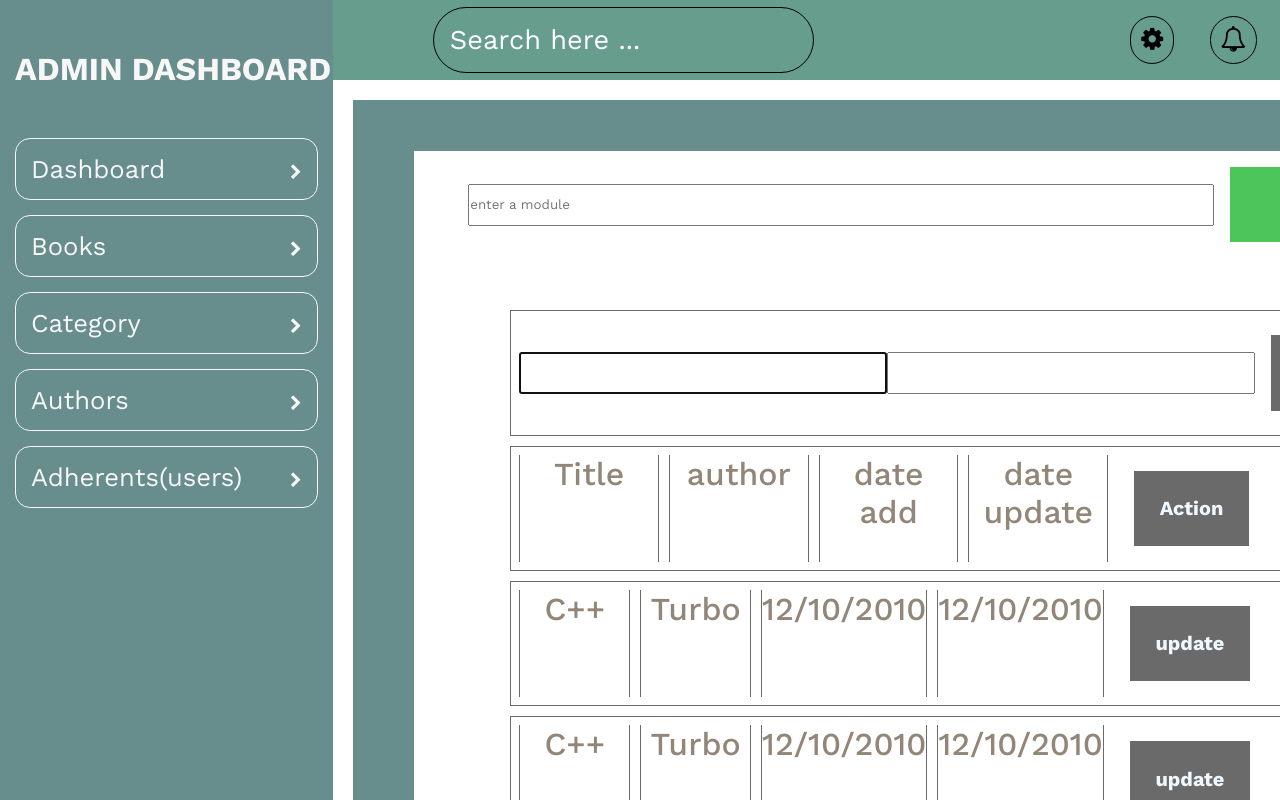
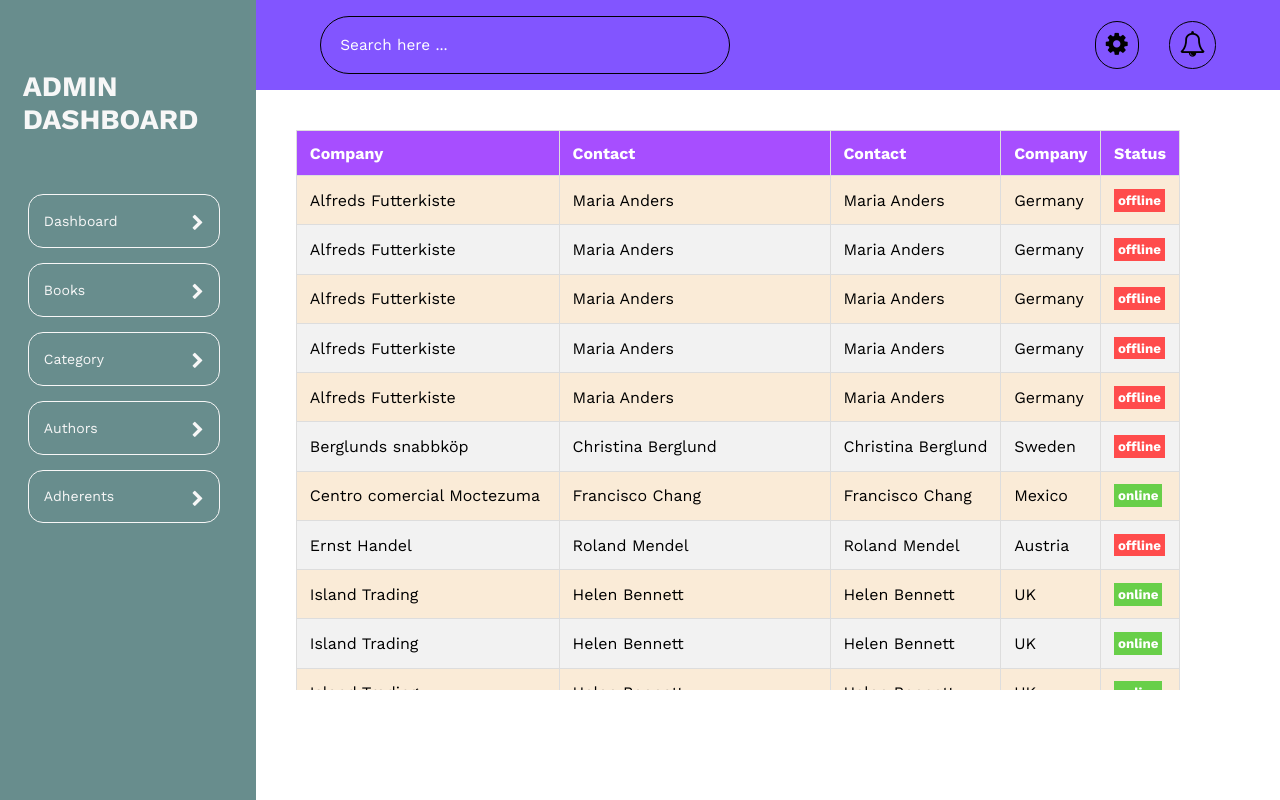
Before and after one commit to FeraounAbdelAziz/betaAdmin, a plain HTML site: page index.html in a window 1280 px wide. Drawn offline with nearby package versions, Linux system fonts and the light colour scheme.

Commit message:
Add files via upload

```diff
--- a/index.html
+++ b/index.html
@@ -26,62 +26,144 @@
                     <div class="search-bar">
                         <input class="search-input" type="text" placeholder="Search here ...">
                     </div>
-
                     <div class="admin-bar">
                         <i class="fa fa-cog settings" aria-hidden="true"></i>
                         <i class="fa fa-bell-o notifications" aria-hidden="true"></i>
                     </div>
                 </div>
                 <div class="dashboard">
-                    <div class="app-crud-admin">
-                        <div class="container">
-                            <div class="App-content">
-                                <form class="course-form">
-                                    <input type="text" placeholder="enter a module" id="name">
-                                    <input class="btn gr" type="submit" value="Add">
-                                </form>
-                                <ul class="course-add">
-
-
-                                    <li>
-                                        <form class="update-form">
-                                            <input autoFocus type="text">
-                                            <input autoFocus type="text">
-
-                                            <input class="btn bl" type="submit" value="update">
-                                        </form>
-                                    </li>
-
-                                    <li>
-                                        <div class="course-name">Title</div>
-                                        <div class="course-name">author</div>
-                                        <div class="course-name">date add</div>
-                                        <div class="course-name">date update</div>
-                                        <input class="btn bl" type="button" value="Action">
-                                        <input class="btn rd" type="button" value="Action">
-                                    </li>
-                                    <li>
-                                        <div class="course-name">C++</div>
-                                        <div class="course-name">Turbo</div>
-                                        <div class="course-name">12/10/2010</div>
-                                        <div class="course-name">12/10/2010</div>
-                                        <input class="btn bl" type="button" value="update">
-                                        <input class="btn rd" type="button" value="delete">
-                                    </li>
-                                    <li>
-                                        <div class="course-name">C++</div>
-                                        <div class="course-name">Turbo</div>
-                                        <div class="course-name">12/10/2010</div>
-                                        <div class="course-name">12/10/2010</div>
-                                        <input class="btn bl" type="button" value="update">
-                                        <input class="btn rd" type="button" value="delete">
-                                    </li>
-
-
-                                </ul>
-                            </div>
-                        </div>
-                    </div>
+                    <table class="dashboard-table">
+                        <thead>
+                            <tr>
+                                <th>Company</th>
+                                <th>Contact</th>
+                                <th>Contact</th>
+                                <th>Company</th>
+                                <th>Status</th>
+                            </tr>
+                        </thead>
+                        <tbody>
+                            <tr>
+                                <td>Alfreds Futterkiste</td>
+                                <td>Maria Anders</td>
+                                <td>Maria Anders</td>
+                                <td>Germany</td>
+                                <td><form action=""><button class="btn btn-offline">offline</button></form></td>
+                            </tr>
+                            <tr>
+                                <td>Alfreds Futterkiste</td>
+                                <td>Maria Anders</td>
+                                <td>Maria Anders</td>
+                                <td>Germany</td>
+                                <td><form action=""><button class="btn btn-offline">offline</button></form></td>
+                            </tr>
+                            <tr>
+                                <td>Alfreds Futterkiste</td>
+                                <td>Maria Anders</td>
+                                <td>Maria Anders</td>
+                                <td>Germany</td>
+                                <td><form action=""><button class="btn btn-offline">offline</button></form></td>
+                            </tr>
+                            <tr>
+                                <td>Alfreds Futterkiste</td>
+                                <td>Maria Anders</td>
+                                <td>Maria Anders</td>
+                                <td>Germany</td>
+                                <td><form action=""><button class="btn btn-offline">offline</button></form></td>
+                            </tr>
+                            <tr>
+                                <td>Alfreds Futterkiste</td>
+                                <td>Maria Anders</td>
+                                <td>Maria Anders</td>
+                                <td>Germany</td>
+                                <td><form action=""><button class="btn btn-offline">offline</button></form></td>
+                            </tr>
+                            <tr>
+                                <td>Berglunds snabbköp</td>
+                                <td>Christina Berglund</td>
+                                <td>Christina Berglund</td>
+                                <td>Sweden</td>
+                                <td><form action=""><button class="btn btn-offline">offline</button></form></td>
+                            </tr>
+                            <tr>
+                                <td>Centro comercial Moctezuma</td>
+                                <td>Francisco Chang</td>
+                                <td>Francisco Chang</td>
+                                <td>Mexico</td>
+                                <td><form action=""><button class="btn btn-online">online</button></form></td>
+                            </tr>
+                            <tr>
+                                <td>Ernst Handel</td>
+                                <td>Roland Mendel</td>
+                                <td>Roland Mendel</td>
+                                <td>Austria</td>
+                                <td><form action=""><button class="btn btn-offline">offline</button></form></td>
+                            </tr>
+                            <tr>
+                                <td>Island Trading</td>
+                                <td>Helen Bennett</td>
+                                <td>Helen Bennett</td>
+                                <td>UK</td>
+                                <td><form action=""><button class="btn btn-online">online</button></form></td>
+                            </tr>
+                            <tr>
+                                <td>Island Trading</td>
+                                <td>Helen Bennett</td>
+                                <td>Helen Bennett</td>
+                                <td>UK</td>
+                                <td><form action=""><button class="btn btn-online">online</button></form></td>
+                            </tr>
+                            <tr>
+                                <td>Island Trading</td>
+                                <td>Helen Bennett</td>
+                                <td>Helen Bennett</td>
+                                <td>UK</td>
+                                <td><form action=""><button class="btn btn-online">online</button></form></td>
+                            </tr>
+                            <tr>
+                                <td>Königlich Essen</td>
+                                <td>Philip Cramer</td>
+                                <td>Philip Cramer</td>
+                                <td>Germany</td>
+                                <td><form action=""><button class="btn btn-online">online</button></form></td>
+                            </tr>
+                            <tr>
+                                <td>Königlich Essen</td>
+                                <td>Philip Cramer</td>
+                                <td>Philip Cramer</td>
+                                <td>Germany</td>
+                                <td><form action=""><button class="btn btn-online">online</button></form></td>
+                            </tr>
+                            <tr>
+                                <td>Laughing Bacchus Winecellars</td>
+                                <td>Laughing Bavcchus Winecellars</td>
+                                <td>Yoshi Tannamuri</td>
+                                <td>Canada</td>
+                                <td><form action=""><button class="btn btn-offline">offline</button></form></td>
+                            </tr>
+                            <tr>
+                                <td>Magazzini Alimentari Riuniti</td>
+                                <td>Giovanni Rovelli</td>
+                                <td>Giovanni Rovelli</td>
+                                <td>Italy</td>
+                                <td><form action=""><button class="btn btn-offline">offline</button></form></td>
+                            </tr>
+                            <tr>
+                                <td>North/South</td>
+                                <td>Simon Crowther</td>
+                                <td>Simon Crowther</td>
+                                <td>UK</td>
+                                <td><form action=""><button class="btn btn-online">online</button></form></td>
+                            </tr>
+                            <tr>
+                                <td>Paris spécialités</td>
+                                <td>Paris spécialités</td>
+                                <td>Marie Bertrand</td>
+                                <td>France</td>
+                                <td><form action=""><button class="btn btn-offline">offline</button></form></td>
+                            </tr>
+                        </tbody>
+                </table>
                 </div>
             </div>
             <div class="side-nav">
@@ -91,7 +173,7 @@
                     <li class="side-nav-ul-li">Books<i class="fa fa-chevron-right" aria-hidden="true"></i></li>
                     <li class="side-nav-ul-li">Category<i class="fa fa-chevron-right" aria-hidden="true"></i></li>
                     <li class="side-nav-ul-li">Authors<i class="fa fa-chevron-right" aria-hidden="true"></i></li>
-                    <li class="side-nav-ul-li">Adherents(users)<i class="fa fa-chevron-right" aria-hidden="true"></i></li>
+                    <li class="side-nav-ul-li">Adherents<i class="fa fa-chevron-right" aria-hidden="true"></i></li>
                 </ul>
             </div>
         </div>
--- a/style.css
+++ b/style.css
@@ -8,19 +8,20 @@
     position:fixed;
     display: flex;
     flex-direction: row-reverse;
+    justify-content: start;
 }
 .side-nav {
     background-color:  #688d8d; ;
-    width: 26vw;
+    width: 20vw;
     height: 100vh;
-    position: relative;
     display: flex;
     flex-direction: column;
+    padding: 1vw;
 }
 .side-nav .side-nav-title {
-    margin: 50px 0px;
-    margin-left: 15px;
-    font-size: 2rem;
+    margin: 25% 0px;
+    margin-left: 10px;
+    font-size: 2.2vw;
     color: #f7f7f7;
 }
 .side-nav .side-nav-ul {
@@ -31,7 +32,8 @@
     cursor: pointer;
     color: #f7f7f7;
     padding: 15px;
-    font-size: 1.6rem;
+    width: 15vw;
+    font-size: 1.1vw;
     display: flex;
     flex-direction: row;
     align-items: center;
@@ -48,7 +50,7 @@
 }
 .side-nav .side-nav-ul-li i{
     margin-top: 5px;
-    font-size: 1rem;
+    font-size: 1.2em;
 }
 
 
@@ -58,23 +60,19 @@
     flex-direction: row;
     justify-content: space-between;
     align-items: center;
-
-    position: relative;
-    right: 0;
-    height: 10%;
     width: 81.2vw;
-    padding: 10px 100px;
-    background-color: #679d8d;
+    padding: 16px 5vw;
+    background-color: #8255ff;
 }
 .dashboard-admin-container .admin-bar-icon {
     display: none;
 }
 .dashboard-admin-container .search-bar .search-input {
-    width: 100%;
-    font-size: 1.7em;
+    width: 32vw;
+    font-size: 1.2vw;
     border: 1.5px black solid;
     border-radius: 999999px;
-    padding: 16px;
+    padding: 1.5vw;
     background: none;
     transition: all .3s;
     outline: none;
@@ -89,8 +87,12 @@
 .dashboard-admin-container .search-bar .search-input:focus {
     border: 1.5px solid white;
 }
+.admin-bar {
+    display: flex;
+    justify-content: space-around;
+}
 .admin-bar .settings,.notifications {
-    font-size: 1.6rem;
+    font-size: 2vw;
     color: black;
     margin: 0 15px;
     cursor: pointer;
@@ -105,132 +107,56 @@
 
 }
 
+/*START ADMIN CRUD*/
 .dashboard {
-    width : 1000px;
-    margin: 20px;
-    background-color: darkgreen;
-    position:relative;
-    z-index: 999999;
+    margin: 2.5vw;
+    padding: .5rem;
+    display: flex;
 }
-/*START ADMIN CRUD*/
-.app-crud-admin {
-    position: absolute;
-    background-color: #688d8d;
-    }
+.dashboard-table {
+    display: block;
+    overflow-y: scroll;
+    border-collapse: collapse;
+    height: 70vh;
+}
+.dashboard-table thead{
+    background-color: #677d8d;
+}
+.dashboard-table tbody{
+    background-color: antiquewhite;
+}
+.dashboard-table td , .dashboard-table th {
+    border: 1px solid #ddd;
+    padding: 1vw;
+}
+.dashboard-table tr:nth-child(even){
+    background-color: #f2f2f2;
+}
+.dashboard-table tr:hover {
+    background-color: #ddd;
+}
+.dashboard-table th {
+    padding-bottom: 12px;
+    text-align: left;
+    background-color: #a74eff;
+    color: white;
+}
+.dashboard-table tr .btn {
+    outline: none;
+    padding: .3vw;
+    color: white;
+    font-weight: 700;
+    border: none;
 
-.app-crud-admin .container {
-    width: 90%;
-    height: 100%;
-    overflow: hidden;
-    margin: auto;
-    padding: 4vw 0;
-    }
+}
+.dashboard-table tr .btn-online {
+    background-color: #68cf49 ;
+}
+.dashboard-table tr .btn-offline {
+    background-color: rgb(255, 76, 76) ;
+}
 
-.app-crud-admin .App-content {
-
-    width: 100%;
-    height: 100%;
-
-    background-color: #ffffff;
-    display: flex;
-    flex-direction: column;
-    gap: 10px;
-    align-items: center;
-    justify-content: center;
-    }
-
-.app-crud-admin .App-header {
-
-    background-color: #e34546;
-    font-size: 6vw;
-    color: #ffffff;
-    margin: 3vh auto;
-    padding: 1vh;
-    width: 90%;
-
-    }
-
-.app-crud-admin .course-form {
-    width: 90%;
-    display: flex;
-    justify-content: space-between;
-    align-items: center;
-    }
-
-.app-crud-admin input[type="text"] {
-    width: 100%;
-    height: 2.6rem;
-
-    }
-
-.app-crud-admin .gr {
-    background-color: #4dc55b;
-    }
-
-.app-crud-admin .btn {
-    padding: 1.6rem;
-    width: 16rem;
-    margin: 16px;
-    border: none;
-    color: aliceblue;
-    font-size: 2.5vh;
-    font-weight: bold;
-    }
-
-
-.app-crud-admin .empty-list{
-    width: 100%;
-    text-align: center;
-    color: #6a6a6a;
-    font-size: 1.6vw;
-    text-transform: uppercase;
-    border: solid 1px #e34546;
-    padding: 10px;
-
-    }
-.app-crud-admin .course-add {
-    width: 90%;
-    height: 100%;
-    list-style: none;
-    padding: 2rem;
-    /* overflow: scroll; */
-    /* margin: 1vh; */
-    }
-.app-crud-admin .rd{
-    background-color: #d8534e;
-    cursor: pointer;
-}
-.app-crud-admin .bl{
-    background-color: #6a6a6a;
-    cursor: pointer;
-    }
-
-
-.app-crud-admin .course-add li{
-    display: flex;
-    width: 100%;
-    gap: 10px;
-    padding: 8px;
-    margin: 10px;
-    border: #6a6a6a solid 1px;
-    }
-.app-crud-admin .course-name {
-    text-align: center;
-    border: #6a6a6a solid 1px;
-    border-width: 0px 1px 0px 1px;
-    width: 100%;
-    font-size: 4vh ;
-    color: #928679;
-    font-weight: 500;
-    }
-
-.app-crud-admin .update-form{
-    display: flex;
-    justify-content: space-between;
-    align-items: center;
-    width: 100%;
-    }
-  /*END ADMIN CRUD*/
+/*END ADMIN CRUD*/
 @media only screen and (max-width: 868px) and (min-width:200px) {
 
     .side-nav {
@@ -239,13 +165,15 @@
 
     /*ADMIN BAR RIGHT*/
     .dashboard-admin-container {
-        width: 100%;
-        padding: 10px 20px;
+        width: 100vw;
+        height: 10vh;
+        padding: 40px;
     }
     .dashboard-admin-container .admin-bar-icon {
         display: block;
         cursor: pointer;
         transition: color .6s;
+        margin-right: 3.5vw;
     }
     .dashboard-admin-container .admin-bar-icon:hover {
         color: white;
@@ -267,11 +195,24 @@
     .admin-bar .settings,.notifications {
         font-size: 1.6rem;
         color: black;
-        margin: 0 7px;
+        margin: 0 10px;
         cursor: pointer;
         padding: 10px;
         border: 1.5px solid black;
         border-radius: 999999px;
     }
 
+    .dashboard {
+        display: flex;
+        justify-content: center;
+        align-items: center;
+        margin: 0vw;
+        padding: 0rem;
+        padding-left: 0.1rem;
+        padding-top: 1rem;
 }
+
+    .dashboard .dashboard-table{
+        font-size: .8rem;
+    }
+}
```
